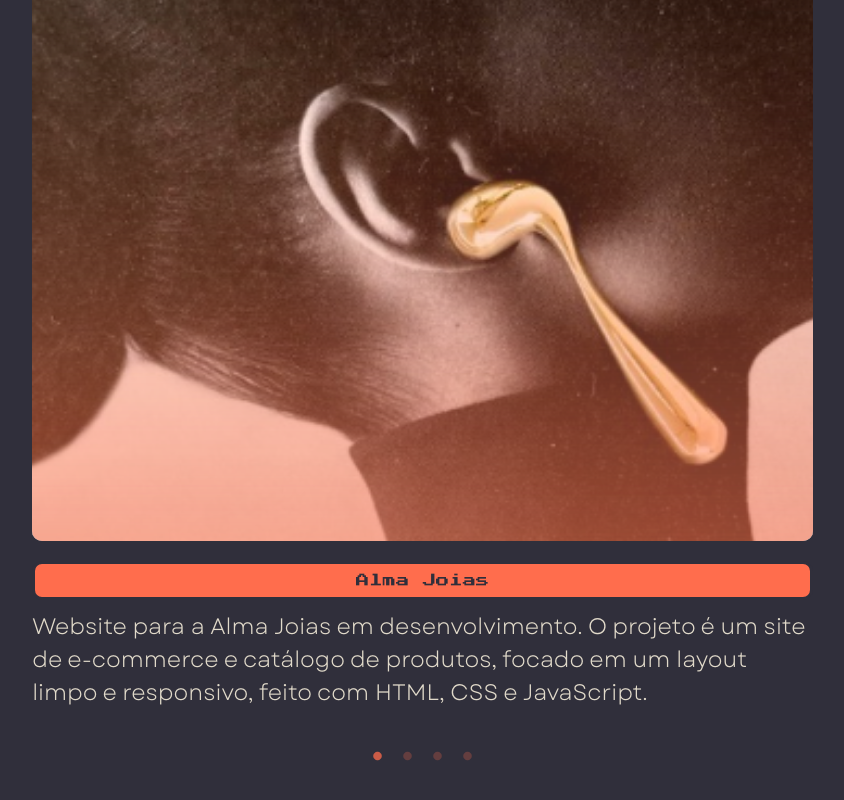
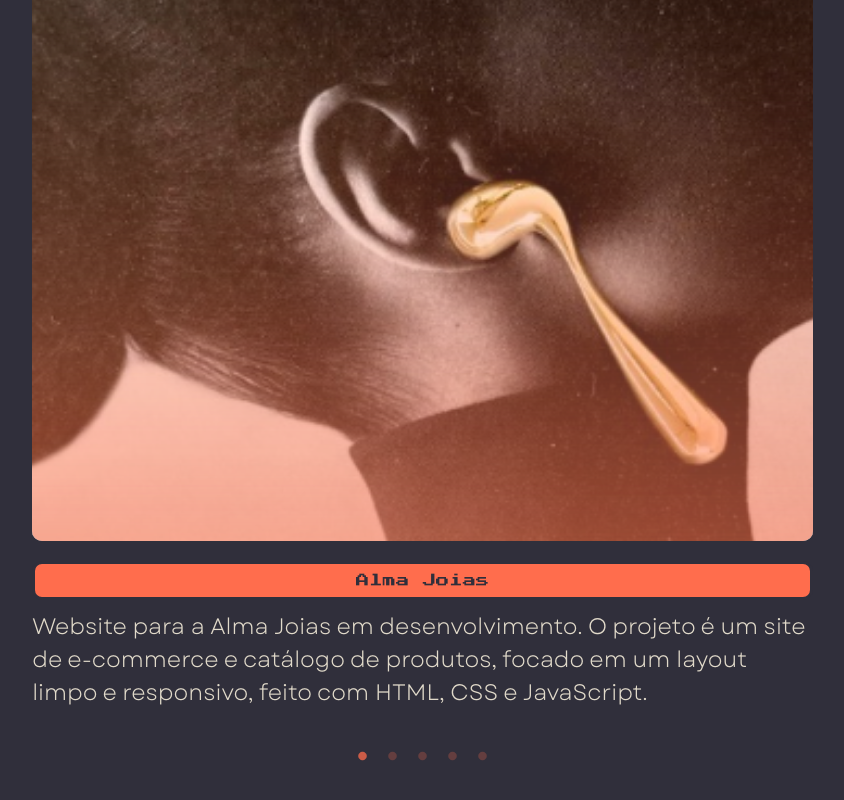
Before and after one commit to eduardo-olvreis/portfolio, a React (Vite) app in the folder portfolio/: page / in a window 1280 px wide. Shown: the part 1969-2769 px from the top of the page, without its empty margins (211-1055 px from the left). Built offline with nearby package versions, Linux system fonts and the light colour scheme.

Commit message:
Adição do projeto Shopping Cart

```diff
--- a/portfolio/src/components/Projects.jsx
+++ b/portfolio/src/components/Projects.jsx
@@ -19,6 +19,14 @@ const meusProjetos = [
     },
     {
         id: 3,
+        name: "Shopping Cart",
+        description: "Carrinho de compras funcional em React, desenvolvido para praticar estados, props e estilização com CSS Modules.",
+        image: "../src/assets/images/projects/shoppingcartImage.svg",
+        alt: "Imagem do projeto shopping cart",
+        url: "https://github.com/eduardo-olvreis/shopping-cart-exercise"
+    },
+    {
+        id: 4,
         name: "Calculadora",
         description: "Uma calculadora funcional, desenvolvida como meu primeiro projeto para aprendizado em HTML, CSS e JavaScript.",
         image: "../src/assets/images/projects/calculatorImage.svg",
@@ -26,7 +34,7 @@ const meusProjetos = [
         url: "https://github.com/eduardo-olvreis/calculadora-js"
     },
     {
-        id: 4,
+        id: 5,
         name: "Task List",
         description: "Lista de tarefas feita para praticar HTML, CSS e JavaScript. Foco em manipulação de elementos da página e criação de uma interface intuitiva.",
         image: "../src/assets/images/projects/tasklistImage.svg",
```
Also changed, not shown: portfolio/src/assets/images/projects/shoppingcartImage.svg (added).
